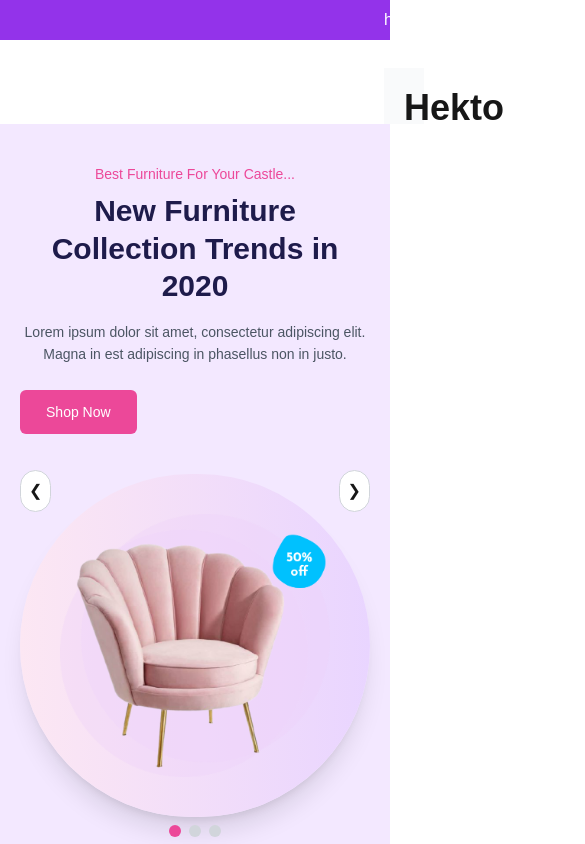
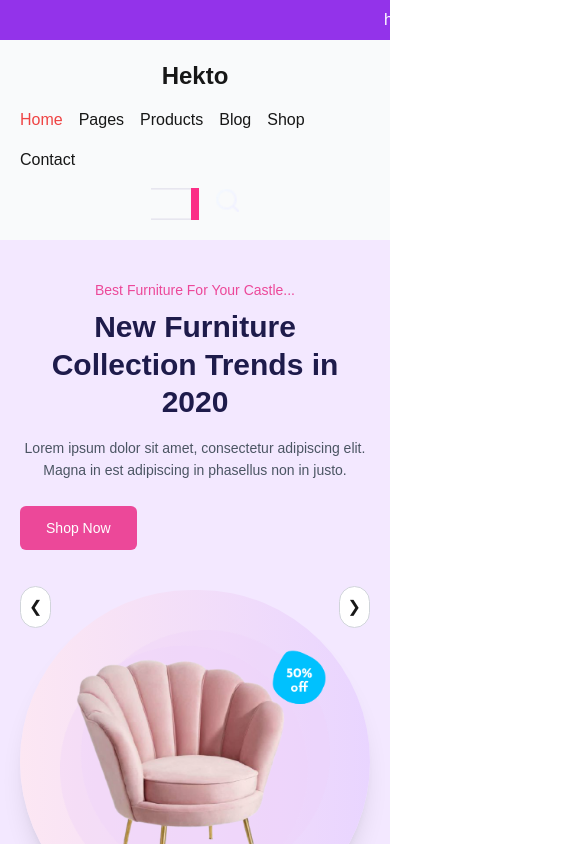
Before and after one commit to Hania-Fareed/Hackathon-uiux, a Next.js app: page / in a window 390 px wide. Shown: the top 844 px of the page, 585 px wide, since content can reach past the window. Built offline with nearby package versions, Linux system fonts and the light colour scheme.

Commit message:
responsive

```diff
--- a/src/app/components/header.tsx
+++ b/src/app/components/header.tsx
@@ -1,37 +1,65 @@
-import Link from "next/link"
-import Image from "next/image"
-export default function Header(){
-    return(
-        <div>
-          <div className="flex ml-96 p-5 w-auto h-14 bg-gray-50 mt-7">
-            <h1 className="text-4xl font-semibold">Hekto</h1>
-            <ul className="flex gap-8 ml-20 mt-1 font-medium">
-              <Link href={"/"}><li className="text-red-500 hover:text-black transition-all duration-300">Home</li></Link>
-                <Link href={"/pages"}><li className="hover:text-pink-600 transition-all duration-300">Pages</li></Link>
-                <Link href={"/products"}><li className="hover:text-pink-600 transition-all duration-300">Products</li></Link>
-                <Link href={"/Blog"}><li className="hover:text-pink-600 transition-all duration-300">Blog</li></Link>
-                <Link href={"/shop"}><li className="hover:text-pink-600 transition-all duration-300">Shop</li></Link>
-                <Link href={"/Contact"}><li className="hover:text-pink-600 transition-all duration-300">Contact</li></Link>
-                <Link href={"image"}><li>
-                    {/* <img className="absolute left-[1450px] top-[76px] " src="Group 15.png"/> */}
+import Link from "next/link";
+import Image from "next/image";
+
+export default function Header() {
+  return (
+    <div className="bg-gray-50">
+      <div className="flex flex-col md:flex-row items-center justify-between p-5">
+        {/* Logo */}
+        <h1 className="text-2xl md:text-4xl font-semibold">Hekto</h1>
+
+        {/* Navigation Menu */}
+        <ul className="flex flex-wrap gap-4 md:gap-8 mt-4 md:mt-0 font-medium">
+          <Link href="/">
+            <li className="text-red-500 hover:text-black transition-all duration-300">
+              Home
+            </li>
+          </Link>
+          <Link href="/pages">
+            <li className="hover:text-pink-600 transition-all duration-300">
+              Pages
+            </li>
+          </Link>
+          <Link href="/products">
+            <li className="hover:text-pink-600 transition-all duration-300">
+              Products
+            </li>
+          </Link>
+          <Link href="/Blog">
+            <li className="hover:text-pink-600 transition-all duration-300">
+              Blog
+            </li>
+          </Link>
+          <Link href="/shop">
+            <li className="hover:text-pink-600 transition-all duration-300">
+              Shop
+            </li>
+          </Link>
+          <Link href="/Contact">
+            <li className="hover:text-pink-600 transition-all duration-300">
+              Contact
+            </li>
+          </Link>
+        </ul>
+
+        {/* Icons Section */}
+        <div className="flex gap-4 mt-4 md:mt-0">
           <Image
-                    className="absolute left-[1450px] top-[76px] "
-                    src = "/Group 15.png"
-                    alt = "Logo"
-                    width = {320}
-                    height = {32}
+            className="w-85 h-8 md:w-12 md:h-12"
+            src="/Group 15.png"
+            alt="Logo"
+            width={48}
+            height={48}
           />
-                    {/* <img className="absolute left-[1730px] top-[87px]" src="Vector.png"/> */}
           <Image
-                    className="absolute left-[1730px] top-[87px]"
+            className="w-6 h-6 md:w-8 md:h-8"
             src="/Vector.png"
-                    alt = "Vector"
-                    width = {23}
-                    height = {32}
+            alt="Vector"
+            width={32}
+            height={32}
           />
-                </li></Link>
-            </ul>
         </div>
       </div>
-    )
+    </div>
+  );
 }
```
Lines whose indentation alone changed are shown as unchanged.
